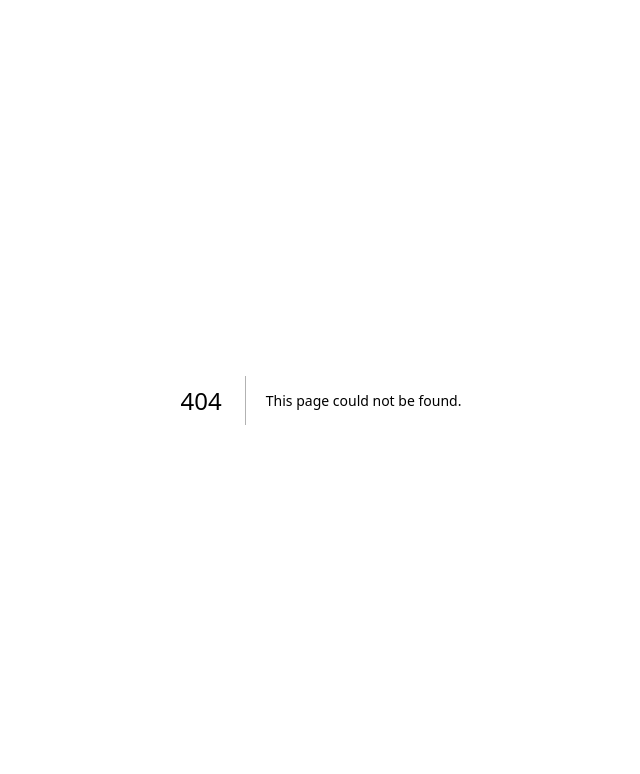
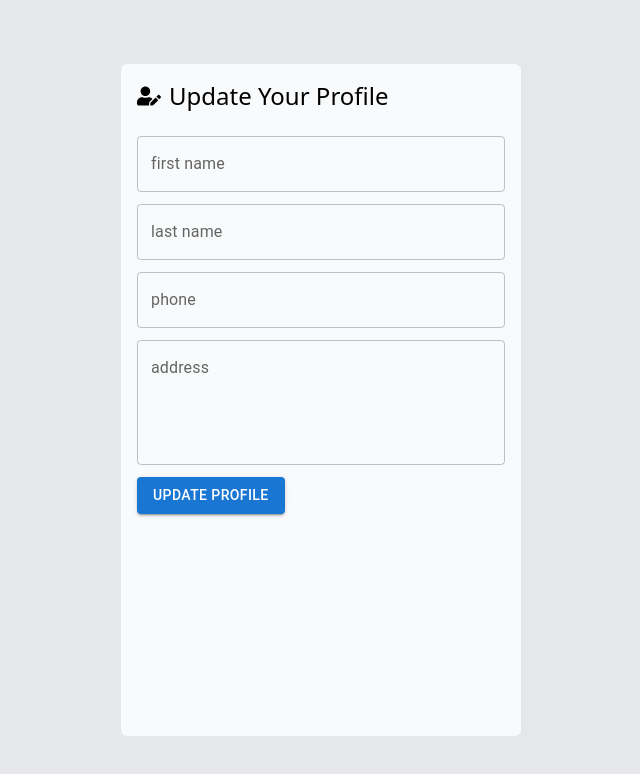
Before and after one commit to earlycodetech/bills, a Next.js app: page /dashboard/update-profile in a window 1280 px wide. Before the commit this address had no page. Shown: the top 774 px of the page, without its empty margins (319-959 px from the left). Built offline with nearby package versions, Linux system fonts and the light colour scheme.

Commit message:
form handling and others

```diff
--- /dev/null
+++ b/app/dashboard/borrow/page.js
@@ -0,0 +1,80 @@
+"use client"
+import { useState,useEffect } from "react";
+import { TextField } from "@mui/material";
+
+const durations = [
+    {id:"7d",days:7},
+    {id:"30d",days:30},
+    {id:"90d",days:90},
+];
+
+export default function Borrow () {
+    const [clickedRate,setClickedRate] = useState(undefined);
+    const [rate,setRate] = useState(0);
+    const [amount,setAmount] = useState(undefined);
+    const [payback,setPayback] = useState(0);
+
+    useEffect(() => {
+        if (amount >= 1) {
+            const interest = (rate * amount) / 100;
+            setPayback(amount + interest)
+        }
+    },[amount,rate]);
+
+    return (
+        <main className="min-h-screen flex justify-center py-4 md:py-6 lg:py-8 px-4 md:px-12 lg:px-16 bg-gray-100">
+            <div className="w-full md:w-[380px] flex flex-col gap-4 border border-gray-200 rounded-md bg-gray-50 p-2 md:p-6">
+                <blockquote className="border-b border-gray-200 pb-3">
+                    <span className="font-thin text-lg text-blue-800">Get an Instant Loan</span>
+                </blockquote>
+
+                <form>
+                    <div className="flex flex-col gap-1">
+                        <TextField
+                        id="amount"
+                        type="number"
+                        variant="outlined"
+                        placeholder="loan amount"
+                        value={amount}
+                        onChange={(text) => setAmount(Number(text.target.value))}/>
+                    </div>
+                </form>
+
+                <div className="border-dashed border border-blue-500 p-4 rounded-md">
+                    <p className="text-blue-700 text-sm mb-3">Choose loan duration</p>
+                    <ul className="grid grid-cols-3 gap-2">
+                        {
+                            durations.map(item => <li
+                                key={item.id}
+                                onClick={() => {
+                                    setClickedRate(item.id);
+                                    if (item.days === 7) {
+                                        setRate(15.5)
+                                    } else if (item.days === 30) {
+                                        setRate(12)
+                                    } else if (item.days === 90) {
+                                        setRate(9.5)
+                                    }
+                                }}
+                                className={`h-16 flex justify-center items-center bg-blue-700 text-white text-md uppercase rounded-md`}>{item.days} days</li>)
+                        }
+                    </ul>
+                </div>
+
+                <div className="flex flex-col gap-3 border-dashed border border-blue-500 p-4 rounded-md">
+                    <p className="text-gray-800">Interest rate for ... days</p>
+                    <p className="text-6xl text-blue-600">{rate}%</p>
+                </div>
+
+                <div className="flex flex-col gap-3 bg-gradient-to-b from-blue-600 to-blue-800 border-dashed border border-blue-500 p-4 rounded-md">
+                    <p className="text-blue-50">You will pay back</p>
+                    <p className="text-4xl text-white">₦{payback}</p>
+                </div>
+
+                <div>
+                    <button className="p-2 rounded-md bg-blue-600 text-white text-xl uppercase">Get Loan</button>
+                </div>
+            </div>
+        </main>
+    )
+}
--- /dev/null
+++ b/app/dashboard/profile/page.js
@@ -0,0 +1,25 @@
+import Link from "next/link";
+import Image from "next/image";
+
+export default function Profile () {
+    return (
+        <main className="min-h-screen flex justify-center py-4 md:py-6 lg:py-8 px-4 md:px-12 lg:px-16 bg-gray-100">
+            <div className="w-full md:w-[380px] flex flex-col gap-4 border border-gray-200 rounded-md bg-gray-50 p-2 md:p-6">
+                <div className="flex justify-center">
+                    <Image
+                    width={80}
+                    height={80}
+                    src="/profile_photo.png"
+                    alt="profile photo"
+                    className="rounded-full"/>
+                </div>
+
+                <p className="text-center">info@earlycode.net</p>
+
+                <Link
+                className="p-2 bg-blue-700 rounded-md text-lg text-white text-center"
+                href="/dashboard/update-profile">Update Profile</Link>
+            </div>
+        </main>
+    )
+}
--- /dev/null
+++ b/app/dashboard/update-profile/page.js
@@ -0,0 +1,97 @@
+"use client"
+import { useFormik } from "formik";
+import * as yup from "yup";
+import { TextField, Button } from "@mui/material";
+import { FaUserEdit } from "react-icons/fa";
+
+const schema = yup.object().shape({
+    firstName: yup.string().required().min(3),
+    lastName: yup.string().required().min(3),
+    phone: yup.string().required().min(11).max(17),
+    address: yup.string().required().min(12).max(300)
+});
+
+export default function UpdateProfile () {
+
+    const { handleSubmit,handleChange,handleBlur,errors,touched,values } = useFormik({
+        initialValues: {firstName:"",lastName:"",phone:"",address:""},
+        onSubmit: () => {
+            console.log("form was submitted")
+        },
+        validationSchema: schema
+    });
+
+    return (
+        <main className="min-h-screen flex justify-center px-2 md:px-16 lg:px-20 py-16 bg-gray-200">
+            <div className="w-full md:w-[400px] p-4 rounded-md bg-gray-50">
+                <blockquote className="flex items-center gap-2">
+                    <FaUserEdit className="text-2xl"/>
+                    <span className="block text-2xl">Update Your Profile</span>
+                </blockquote>
+
+                <form onSubmit={handleSubmit} className="mt-6">
+                    <div className="mb-3">
+                        <TextField
+                        type="text"
+                        id="firstName"
+                        label="first name"
+                        variant="outlined"
+                        value={values.firstName}
+                        onChange={handleChange}
+                        onBlur={handleBlur}
+                        placeholder="eg. Ademola"
+                        className="w-full"
+                        />
+                        {touched.firstName && errors.firstName ? <span className="text-xs text-red-500">{errors.firstName}</span> : null}
+                    </div>
+                    <div className="mb-3">
+                        <TextField
+                        type="text"
+                        id="lastName"
+                        label="last name"
+                        variant="outlined"
+                        value={values.lastName}
+                        onChange={handleChange}
+                        onBlur={handleBlur}
+                        placeholder="eg. Ademola"
+                        className="w-full"
+                        />
+                        {touched.lastName && errors.lastName ? <span className="text-xs text-red-500">{errors.lastName}</span> : null}
+                    </div>
+                    <div className="mb-3">
+                        <TextField
+                        type="tel"
+                        id="phone"
+                        label="phone"
+                        variant="outlined"
+                        value={values.phone}
+                        onChange={handleChange}
+                        onBlur={handleBlur}
+                        placeholder="eg. Ademola"
+                        className="w-full"
+                        />
+                        {touched.phone && errors.phone ? <span className="text-xs text-red-500">{errors.phone}</span> : null}
+                    </div>
+                    <div className="mb-3">
+                        <TextField
+                        multiline
+                        rows={4}
+                        type="text"
+                        id="address"
+                        label="address"
+                        variant="outlined"
+                        value={values.address}
+                        onChange={handleChange}
+                        onBlur={handleBlur}
+                        placeholder="eg. Ademola"
+                        className="w-full"
+                        />
+                        {touched.address && errors.address ? <span className="text-xs text-red-500">{errors.address}</span> : null}
+                    </div>
+
+                    <Button type="submit" variant="contained">Update Profile</Button>
+                </form>
+            </div>
+        </main>
+    )
+}
```
Also changed, not shown: package.json (+7 -1 lines), public/profile_photo.png (added), 1 other file (tests, documents, lock files or other folders).
